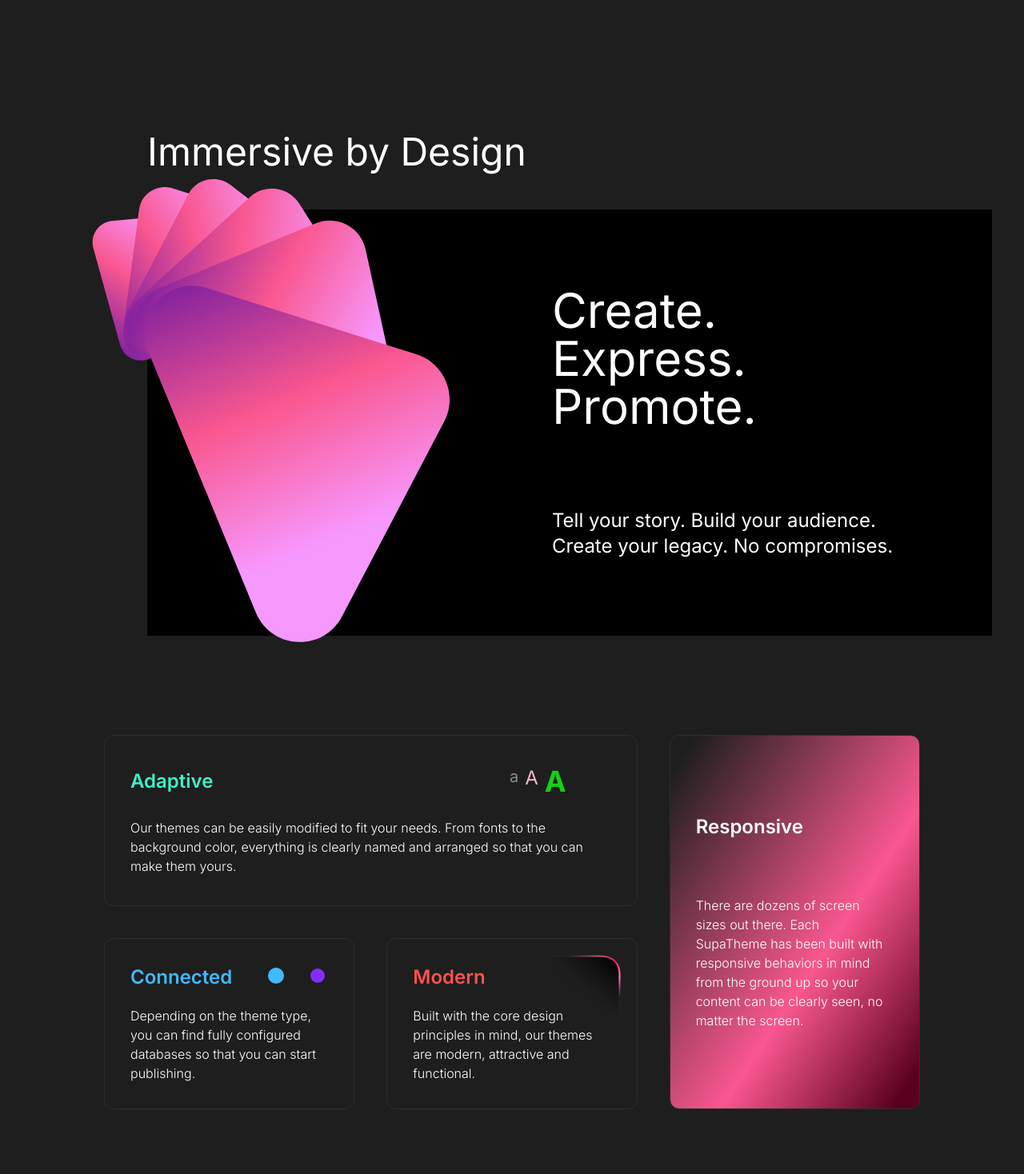
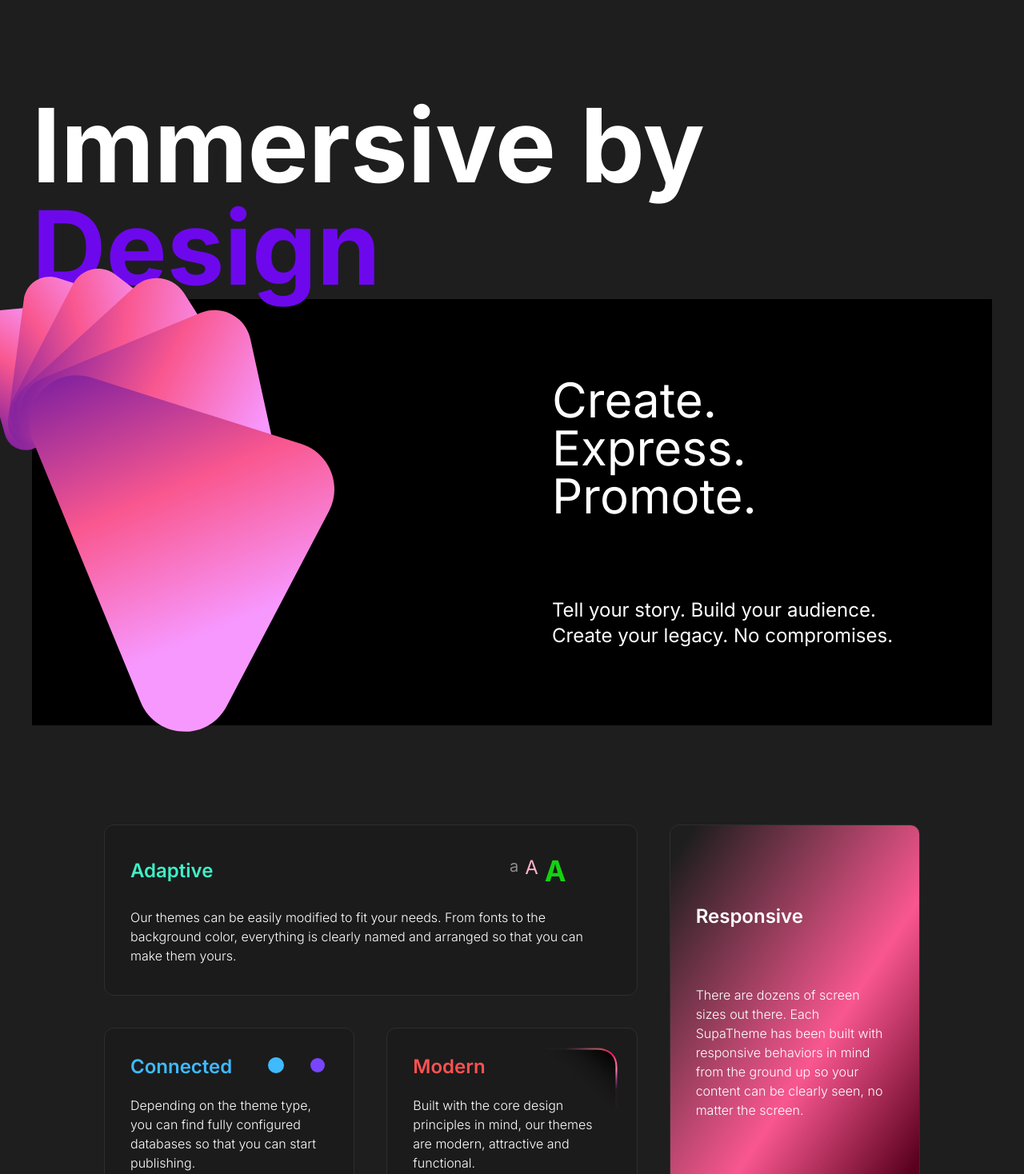
Before and after one commit to HyperMonkey3D/supathemes, a Next.js app: page / in a window 1280 px wide. Shown: the part 762-2230 px from the top of the page at 80% size. Built offline with nearby package versions, Linux system fonts and the light colour scheme.

Commit message:
general changes

```diff
--- a/app/components/Corner.tsx
+++ b/app/components/Corner.tsx
@@ -1,4 +1,8 @@
-const Corner = () => {
+interface Hovered {
+  hovered: boolean;
+}
+
+const Corner = ({ hovered }: Hovered) => {
   return (
     <svg
       width="90"
@@ -6,7 +10,11 @@ const Corner = () => {
       viewBox="0 0 90 75"
       fill="none"
       xmlns="http://www.w3.org/2000/svg"
-      className="absolute top-5 right-5 "
+      className={
+        hovered
+          ? "absolute top-6 right-6 transition ease-in-out delay-150 scale-125 duration-300"
+          : "absolute top-6 right-6 transition ease-in-out delay-150 duration-300"
+      }
     >
       <g id="corner">
         <path
--- a/app/components/Polygon.tsx
+++ b/app/components/Polygon.tsx
@@ -1,6 +1,6 @@
 const Polygon = () => {
   return (
-    <div className="relative -translate-x-10 -translate-y-6 md:-translate-x-14 md:-translate-y-10 lg:-translate-x-20 lg:-translate-y-14">
+    <div className="relative -translate-y-6  md:translate-x-2 md:-translate-y-10 lg:-translate-x-20 lg:-translate-y-14">
       <svg
         width="180"
         height="182"
--- a/app/views/FeaturesGrid.tsx
+++ b/app/views/FeaturesGrid.tsx
@@ -1,11 +1,16 @@
+"use client";
+
+import { useEffect, useState } from "react";
 import Corner from "../components/Corner";
 import Spheres from "../components/Spheres";
 
 const FeaturesGrid = () => {
+  const [isHovered, setIsHovered] = useState(false);
+
   return (
     <section className="w-full xl:w-[1200px] min-h-[650px] h-fit bg-brand-dark-gray py-11">
       <div className="grid grid-cols-1 sm:grid-cols-2 lg:grid-cols-3 grid-rows-4 sm:grid-rows-2 gap-4  md:gap-10 w-[85%] h-full bg-brand-dark-gray  mx-auto">
-        <div className="bg-slate-3 w-full h-full p-8 flex flex-col justify-evenly  lg:col-span-2 bg-brand-dark-gray border border-brand-stroke-dark-gray rounded-xl  ">
+        <div className="bg-slate-3 w-full h-full p-8 flex flex-col justify-evenly  lg:col-span-2 bg-brand-darker-gray border border-brand-stroke-dark-gray rounded-xl  ">
           <div className="mb-5 flex justify-between items-center pr-12 ">
             <h2 className="text-2xl text-[#3EF1C6] font-semibold">Adaptive</h2>
             <div className="flex  w-fit">
@@ -22,7 +27,7 @@ const FeaturesGrid = () => {
             </p>
           </div>
         </div>
-        <div className="lg:bg-gradient-to-br from-brand-dark-scarlet from-5%  via-brand-light-scarlet via-60% to-brand-scarlet to-95% w-full h-full lg:row-span-2  bg-brand-dark-gray border border-brand-stroke-dark-gray rounded-xl px-8 py-12 flex flex-col justify-evenly  ">
+        <div className="lg:bg-gradient-to-br from-brand-dark-scarlet from-5%  via-brand-light-scarlet via-60% to-brand-scarlet to-95% w-full h-full lg:row-span-2  bg-brand-darker-gray border border-brand-stroke-dark-gray rounded-xl px-8 py-12 flex flex-col justify-evenly  ">
           <div className="mb-5">
             <h2 className="text-2xl text-white font-semibold">Responsive</h2>
           </div>
@@ -32,7 +37,7 @@ const FeaturesGrid = () => {
             content can be clearly seen, no matter the screen.{" "}
           </p>
         </div>
-        <div className="bg-slate-3 w-full h-full p-8 flex flex-col justify-evenly bg-brand-dark-gray border border-brand-stroke-dark-gray rounded-xl relative">
+        <div className="bg-slate-3 w-full h-full p-8 flex flex-col justify-evenly bg-brand-darker-gray border  border-brand-stroke-dark-gray rounded-xl relative ">
           <Spheres />
           <div className="md:mb-5">
             <h2 className="text-2xl text-[#3FBAFF] font-semibold">Connected</h2>
@@ -44,8 +49,12 @@ const FeaturesGrid = () => {
             </p>
           </div>
         </div>
-        <div   className="bg-slate-3 w-full h-full p-8 flex flex-col justify-evenly bg-brand-dark-gray border border-brand-stroke-dark-gray rounded-xl relative corner">
-          <Corner />
+        <div
+          onMouseEnter={() => setIsHovered(true)}
+          onMouseLeave={() => setIsHovered(false)}
+          className="bg-slate-3 w-full h-full p-8 flex flex-col justify-evenly bg-brand-darker-gray border  hover:scale-105 transition ease-in-out delay-200 duration-500 border-brand-stroke-dark-gray rounded-xl relative corner"
+        >
+          <Corner hovered={isHovered} />
           <div className="md:mb-5">
             <h2 className="text-2xl text-[#FF5252] font-semibold">Modern</h2>
           </div>
--- a/app/views/Immersive.tsx
+++ b/app/views/Immersive.tsx
@@ -2,16 +2,16 @@ import Polygon from "../components/Polygon";
 //flex-wrap sm:flex-row
 const Immersive = () => {
   return (
-    <section className="w-full xl:w-[1200px] h-fit bg-brand-dark-gray my-20">
-      <div className="bg-brand-dark-gray pl-20 sm:pl-36">
+    <section className="w-full xl:w-[1200px] h-fit my-20">
+      <div >
         <div>
-          <h2 className="text-5xl text-white py-12">Immersive by Design</h2>
+          <h2 className="text-7xl sm:text-8xl lg:text-9xl text-white  font-bold">Immersive by <br /> <span className="text-brand-purple ">Design</span></h2>
         </div>
-        <div className=" bg-black h-300px md:min-h-[533px]  flex justify-between">
-          <div className="w-[150px] md:w-[400px] h-[300px]  md:h-[533px] bg-black mr-4">
+        <div className=" bg-black h-300px md:min-h-[533px]  flex justify-between ">
+          <div className="w-[150px] md:w-[400px] h-[300px]  md:h-[533px] ">
             <Polygon />
           </div>
-          <div className="bg-black flex flex-col justify-evenly w-[350px] h-[300px] md:h-[533px] md:w-[500px] lg:w-[550px] py-6 px-3 lg:py-0 lg:px-0">
+          <div className=" flex flex-col justify-evenly w-[350px] h-[300px] md:h-[533px] md:w-[500px] lg:w-[550px] py-6 px-3 lg:py-0 lg:px-0">
             <div className="z-50">
               <h3 className="text-white text-4xl sm:text-5xl md:text-6xl">
                 Create.
--- a/tailwind.config.ts
+++ b/tailwind.config.ts
@@ -15,6 +15,7 @@ const config: Config = {
       },
       colors: {
         "brand-dark-gray": "#1E1E1E",
+        "brand-darker-gray": "#1B1B1B",
         "brand-purple": "#6D08EC",
         "brand-square-purple": "rgba(154,1,249,0.25)",
         "brand-square-dark-pink": "rgba(246, 33, 136, 0.25)",
```
